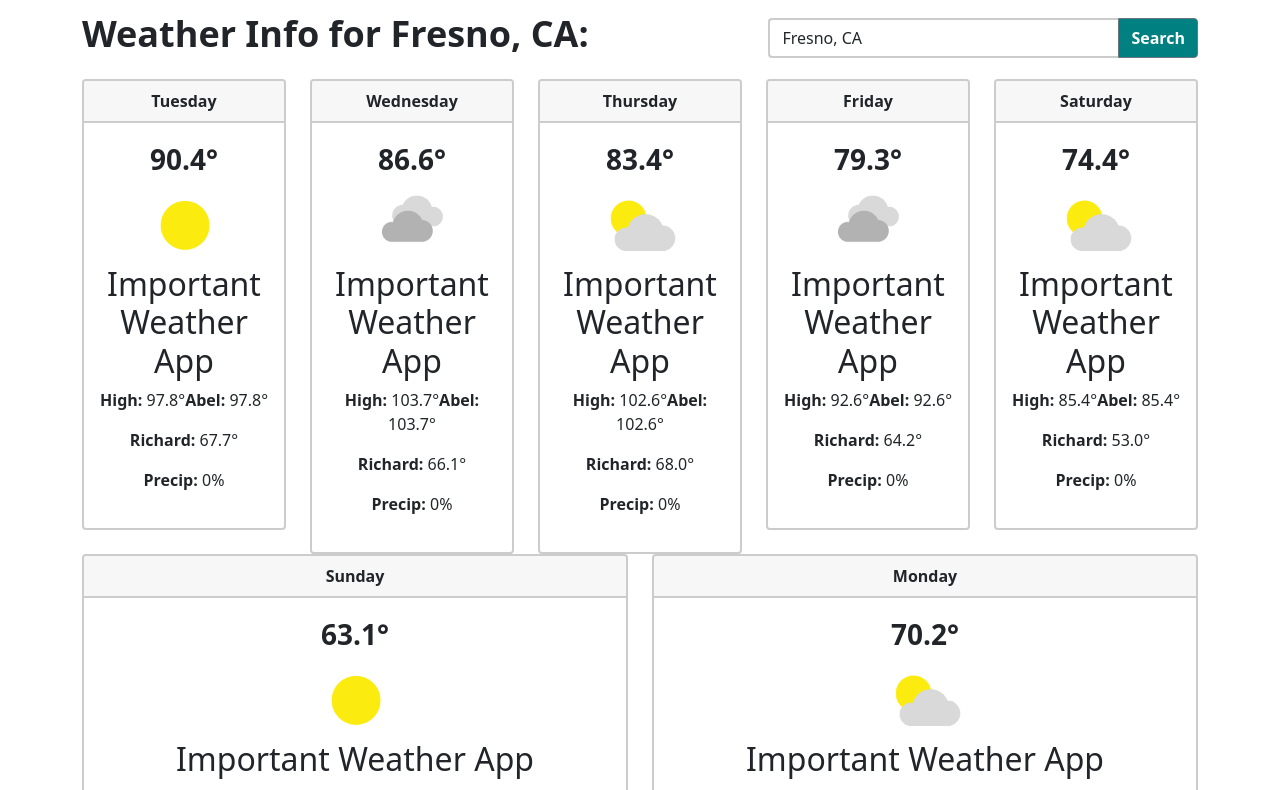
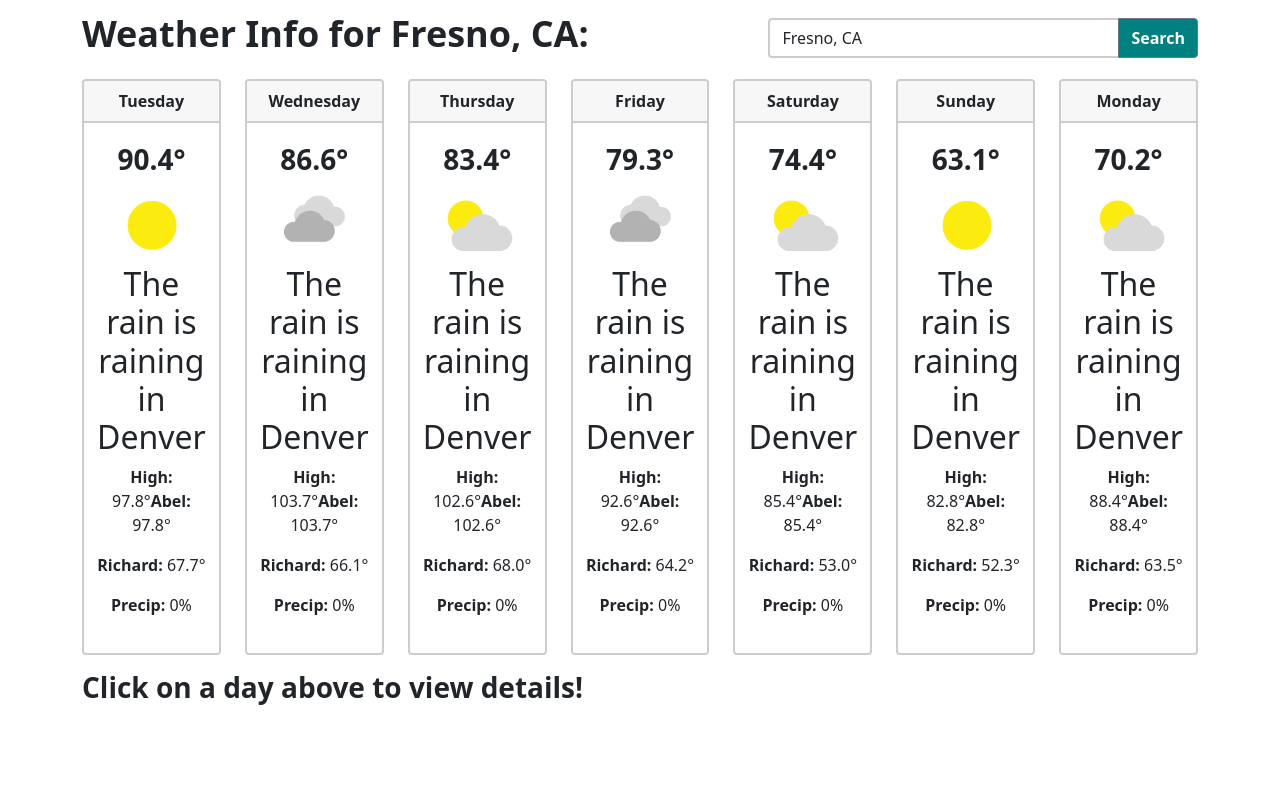
Before and after one commit to scullenBitwise/weather-app-collab, a React (Create React App) app: page / in a window 1280 px wide. Shown: the top 790 px of the page. Built offline with nearby package versions, Linux system fonts and the light colour scheme; no server answers.

Commit message:
H2 text is changed (#4)

```diff
--- a/src/components/DayCard.jsx
+++ b/src/components/DayCard.jsx
@@ -27,7 +27,7 @@ function DayCard({
               alt={description}
             />
             <p>
-              <h2>Important Weather App</h2>
+              <h2 >The rain is raining in Denver</h2>
               <strong>High:</strong> {printFixedDigits(high)}°
               <strong>Abel:</strong> {printFixedDigits(high)}°
             </p>
```
